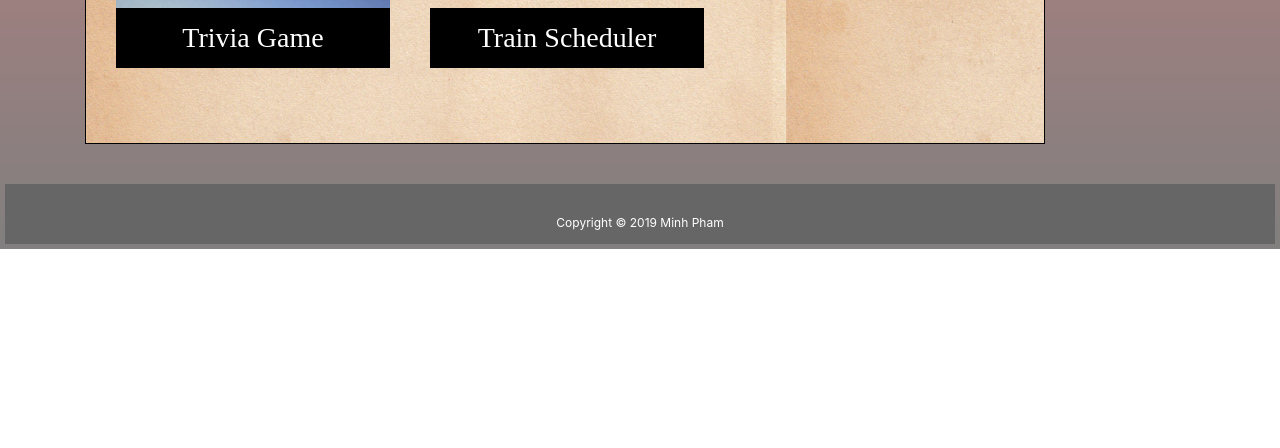
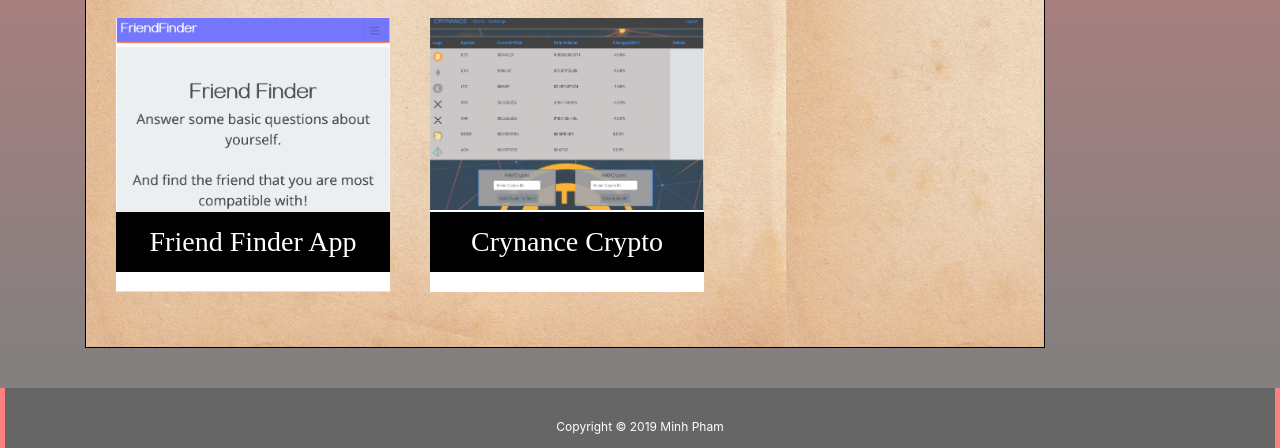
Before and after one commit to HoChiefMinh/Bootstrap-Portfolio, a plain HTML site: page portfolio.html in a window 1280 px wide. Shown: the part 887-1335 px from the top of the page. Before the commit the page ends 1136 px from the top, so only its background shows below. Drawn offline with nearby package versions, Linux system fonts and the light colour scheme.

Commit message:
updated portfolio

```diff
--- a/assets/css/style.css
+++ b/assets/css/style.css
@@ -3,8 +3,13 @@
                   url("../images/background.jpg");
   font-family: Arial, "Helvetica Neue", Helvetica, sans-serif;
   font-size: 18px;
+  background-size: cover;
+  height: 300px;
+  background-position-x: 20em;
+  display: block;
+  background-repeat: none;
   line-height: 34px;
-  color: #777777;
+  /* color: #777777; */
   /* background: url("../images/concrete_seamless.png"); */
 }
 
@@ -123,7 +128,7 @@
 /* main */
 
 #main-container {
-  padding-top: 130px;
+  padding-top: 15px;
   min-height: calc(100vh - 70px);
 }
 
@@ -146,6 +151,8 @@
   width: 274px;
   margin: 20px 0 25px;
   overflow: auto;
+  background-color: white;
+  overflow: hidden;
 }
 
 .work:nth-child(even) {
--- a/portfolio.html
+++ b/portfolio.html
@@ -5,7 +5,8 @@
   <meta charset="UTF-8">
   <title>Portfolio | Minh Pham</title>
   <link rel="stylesheet" type="text/css" href="./assets/css/style.css">
-  <link rel="stylesheet" href="https://stackpath.bootstrapcdn.com/bootstrap/4.3.1/css/bootstrap.min.css" integrity="sha384-ggOyR0iXCbMQv3Xipma34MD+dH/1fQ784/j6cY/iJTQUOhcWr7x9JvoRxT2MZw1T" crossorigin="anonymous">
+  <link rel="stylesheet" href="https://stackpath.bootstrapcdn.com/bootstrap/4.3.1/css/bootstrap.min.css"
+    integrity="sha384-ggOyR0iXCbMQv3Xipma34MD+dH/1fQ784/j6cY/iJTQUOhcWr7x9JvoRxT2MZw1T" crossorigin="anonymous">
 </head>
 
 <body>
@@ -29,7 +30,7 @@
         <a href="https://hochiefminh.github.io/PlayAlongSynth/" target="_blank">
           <img src="assets/images/syth.png">
         </a>
-       <h3>Play Along Synth</h3>
+        <h3>Play Along Synth</h3>
       </div>
 
       <div class="work">
@@ -40,17 +41,31 @@
       </div>
 
       <div class="work">
-          <a href="https://hochiefminh.github.io/Unit-4-game-2/" target="_blank">
-            <img src="assets/images/crystalgame.png">
-          </a>
-        <h3>Trivia Game</h3>
+        <a href="https://hochiefminh.github.io/RPS-Multiplayer/" target="_blank">
+          <img src="assets/images/trainschedule.png">
+        </a>
+        <h3>Train Scheduler</h3>
       </div>
 
       <div class="work">
-          <a href="https://hochiefminh.github.io/RPS-Multiplayer/" target="_blank">
-            <img src="assets/images/trainschedule.png">
-          </a>
-        <h3>Train Scheduler</h3>
+        <a href="https://hochiefminh.github.io/liri-node-app/" target="_blank">
+          <img src="assets/images/liriapp.png">
+        </a>
+        <h3>Liri Node App</h3>
+      </div>
+
+      <div class="work">
+        <a href="https://whispering-shelf-17850.herokuapp.com/" target="_blank">
+          <img src="assets/images/friendfinder.png">
+        </a>
+        <h3>Friend Finder App</h3>
+      </div>
+
+      <div class="work">
+        <a href="https://powerful-brushlands-33417.herokuapp.com/" target="_blank">
+          <img src="assets/images/crynance.png">
+        </a>
+        <h3>Crynance Crypto</h3>
       </div>
     </section>
 
```
Also changed, not shown: assets/images/bamazon.png (added), assets/images/crynance.png (added), assets/images/friendfinder.png (added), assets/images/liriapp.png (added).
